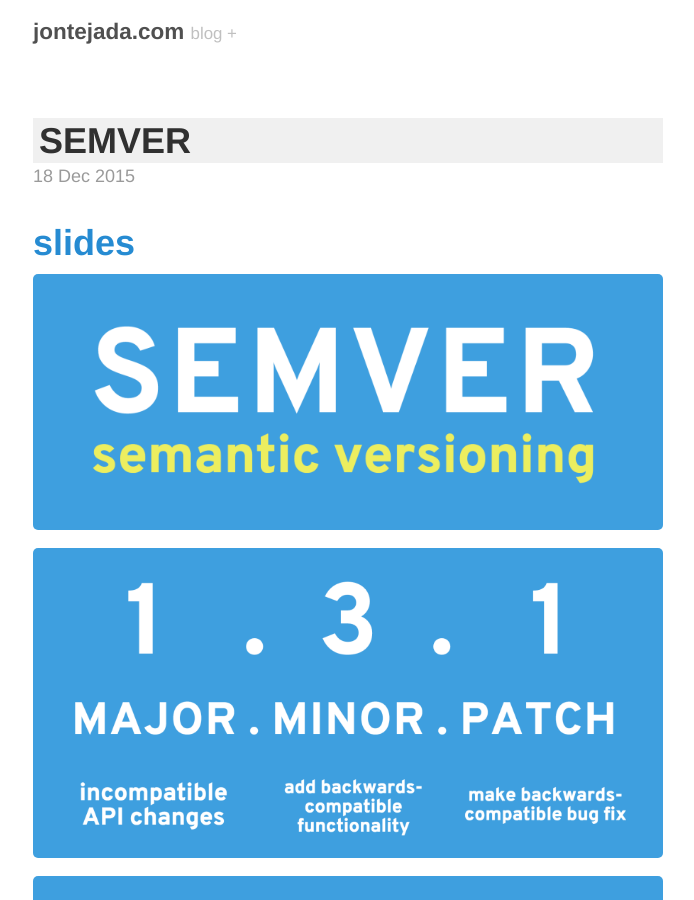
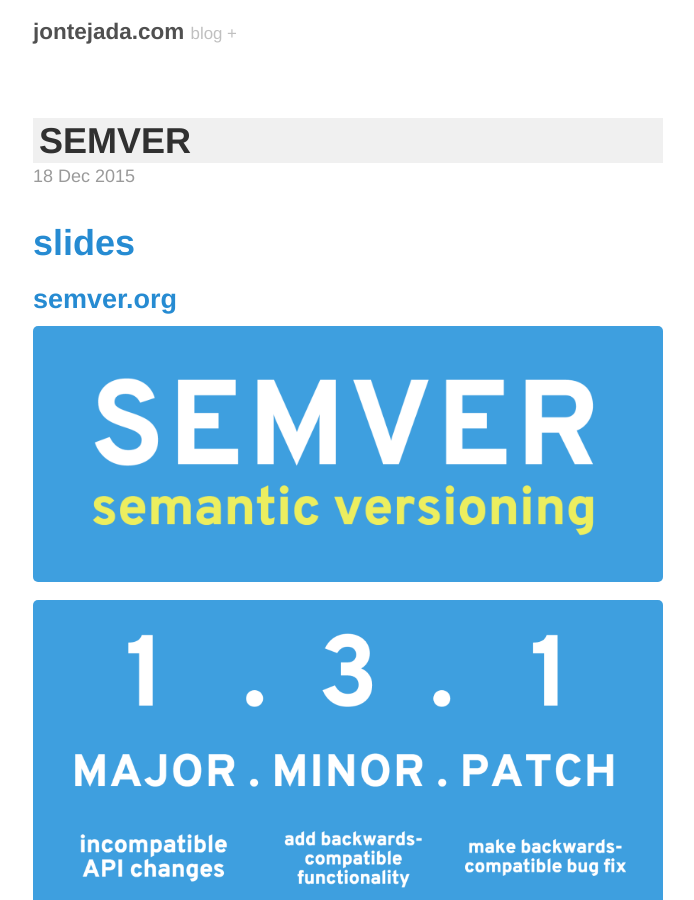
Before and after one commit to jontejada/jontejada.github.io, a Jekyll site: the page built from _posts/2015-12-18-semver.md, in a window 1280 px wide and 900 px high. Shown: the whole window, without its empty margins (292-986 px from the left). Built offline with Jekyll 4.4.1, drawn with Linux system fonts in a browser that asks for light colours; Markdown is read by kramdown in place of the engine named in the settings.

Commit message:
semver edit

```diff
--- a/_posts/2015-12-18-semver.md
+++ b/_posts/2015-12-18-semver.md
@@ -5,6 +5,8 @@ date: 2015-12-18 13:00:00 -800
 categories: galvanize talk
 ---
 #[slides](http://slides.com/jontejada/semver)
+
+##[semver.org](http://semver.org/)
 
 ![semver]({{ site.baseurl }}/assets/semver01.png)
 
```
